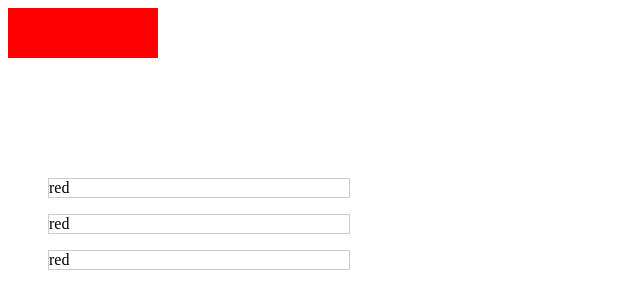
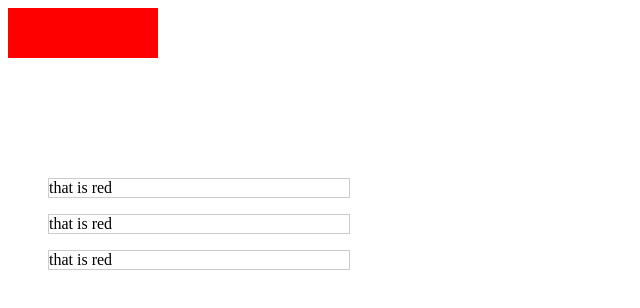
Before and after one commit to VladStepanov/t-shirt-constructor, a Vue app: page / in a window 1280 px wide. Shown: the top 308 px of the page, without its empty margins (0-640 px from the left). Built offline with nearby package versions, Linux system fonts and the light colour scheme.

Commit message:
BaseSelect now emits 'code' field but displays title

```diff
--- a/src/App.vue
+++ b/src/App.vue
@@ -42,16 +42,16 @@ export default {
       option: '',
       options: [
         {
-          title: 'red',
-          value: 'firstcode'
+          title: 'that is red',
+          code: 'red'
         },
         {
-          title: 'blue',
-          value: 'secondcode'
+          title: 'that is blue',
+          code: 'blue'
         },
         {
-          title: 'green',
-          value: 'secondcode'
+          title: 'that is green',
+          code: 'green'
         }
       ]
     }
--- a/src/components/BaseSelect.vue
+++ b/src/components/BaseSelect.vue
@@ -7,9 +7,9 @@
       <slot
         name='active'
         v-if='$scopedSlots.active'
-        :active='value'
+        :active='findTitleByCode(value)'
       ></slot>
-      <figcaption v-else class="select-active">{{ value }}</figcaption>
+      <figcaption v-else class="select-active">{{ findTitleByCode(value) }}</figcaption>
       <div class="active-image">
         <slot name='append'></slot>
       </div>
@@ -41,7 +41,6 @@ export default {
   props: {
     value: {
       type: String,
-      default: '',
       required: true
     },
     options: {
@@ -50,7 +49,7 @@ export default {
     }
   },
   mounted () {
-    this.$emit('input', this.options[0].title)
+    this.$emit('input', this.options[0].code)
     document.addEventListener('click', this.handleOutsideClick)
   },
   destroyed () {
@@ -63,11 +62,15 @@ export default {
   },
   methods: {
     selectOption (option) {
-      this.$emit('input', option.title)
+      this.$emit('input', option.code)
       this.isOpened = false
     },
     handleOutsideClick (e) {
       this.isOpened = false
+    },
+    findTitleByCode (code) {
+      const curOption = this.options.find(option => option.code === code)
+      return curOption && curOption.title
     }
   }
 }
```
